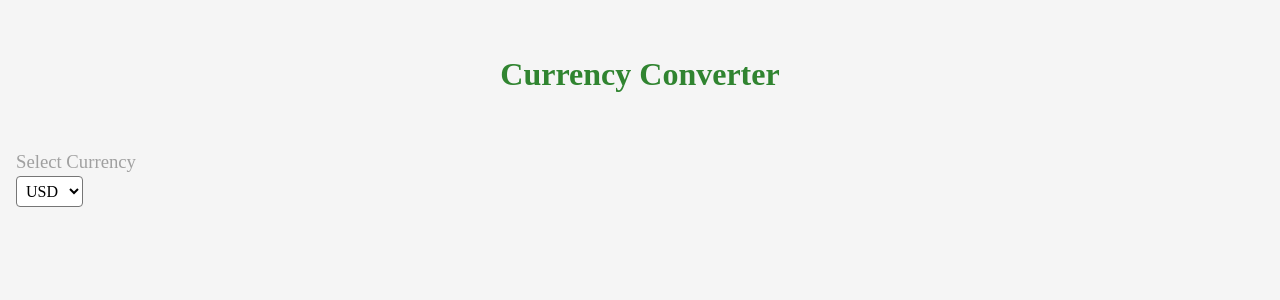
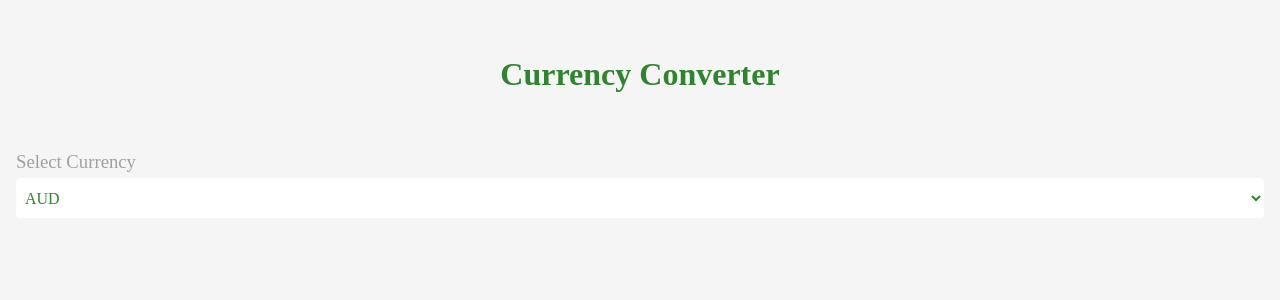
Before and after one commit to mfelipegs/curconv-vue, a Vue app: page / in a window 1280 px wide. Shown: the top 300 px of the page. Built offline with nearby package versions, Linux system fonts and the light colour scheme; a web font is replaced by a local one.

Commit message:
feat: select styling

```diff
--- a/src/components/UI/Select.vue
+++ b/src/components/UI/Select.vue
@@ -23,5 +23,10 @@ select {
   background-color: white;
   padding: 5px;
   border-radius: 4px;
+  border: 0px;
+
+  width: 100%;
+  height: 40px;
+  color: rgb(48, 132, 48);
 }
 </style>
--- a/src/pages/components/MainConverterHome.vue
+++ b/src/pages/components/MainConverterHome.vue
@@ -1,7 +1,7 @@
 <template>
   <main v-if="currencyList.length">
     <h3>Select Currency</h3>
-    <Select :options="currencyList" />
+    <Select :options="currencyList.slice(1)" />
   </main>
   <main v-else>Loading...</main>
 </template>
@@ -28,6 +28,10 @@ export default {
 <style scoped>
 main {
   padding: 0 1rem;
+  display: flex;
+  justify-content: center;
+  flex-direction: column;
+  gap: 2px;
 }
 
 h3 {
```
